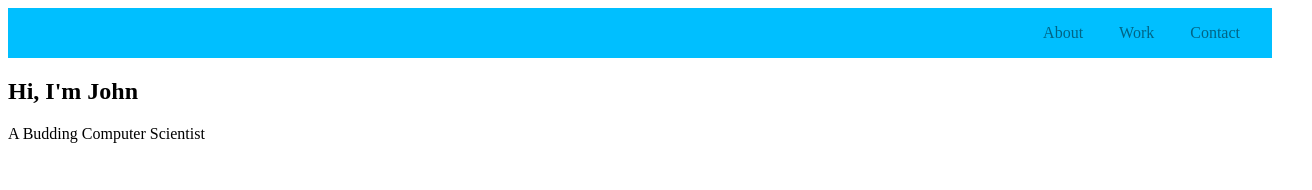
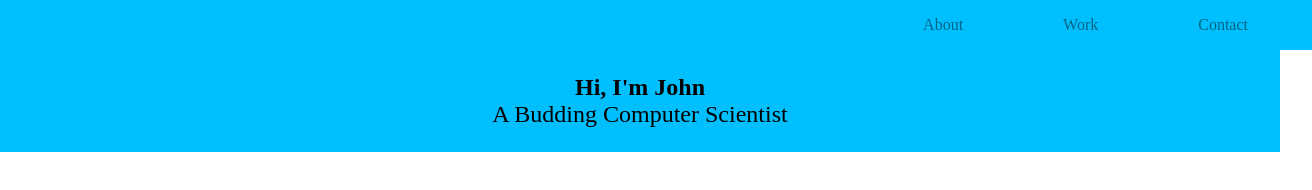
Before and after one commit to John-Sudol/John-Sudol.github.io, a plain HTML site: page index.html in a window 1280 px wide. Shown: the whole page, 1312 px wide, since content can reach past the window. Drawn offline with Linux system fonts and the light colour scheme.

Commit message:
adding more for the navbar and the welcome section

```diff
--- a/style.css
+++ b/style.css
@@ -1,17 +1,32 @@
 
-#navbar ul{
+* {
+        margin: 0;
+        padding: 0;
+        border: 0;
+        outline: 0;
+        font-size: 100%;
+        vertical-align: baseline;
+        background: transparent;
+    }
+html{
+  overflow:hidden;
+
+}
+#navbar {
 list-style-type: none;
 margin:0;
 padding:1em;
 text-align:right;
 background-color:deepskyblue;
+width:100%
 }
 #navbar li{
   display:inline;
+  padding:1em;
 }
 
 #navbar a{
-  padding:1em;
+  padding:2em;
   color:rgb(0,100,133);
   text-decoration: none;
 }
@@ -19,3 +34,10 @@ background-color:deepskyblue;
   color:rgb(0,132,176);
   text-decoration: underline;
 }
+
+#welcome-section{
+text-align: center;
+padding:1em;
+  background-color:deepskyblue;
+  font-size: 1.5em;
+}
```
